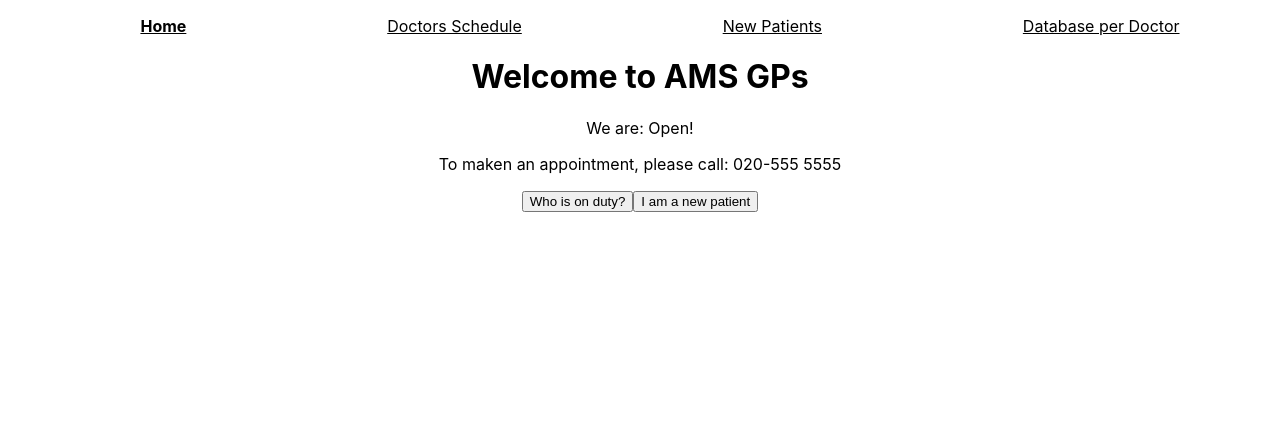
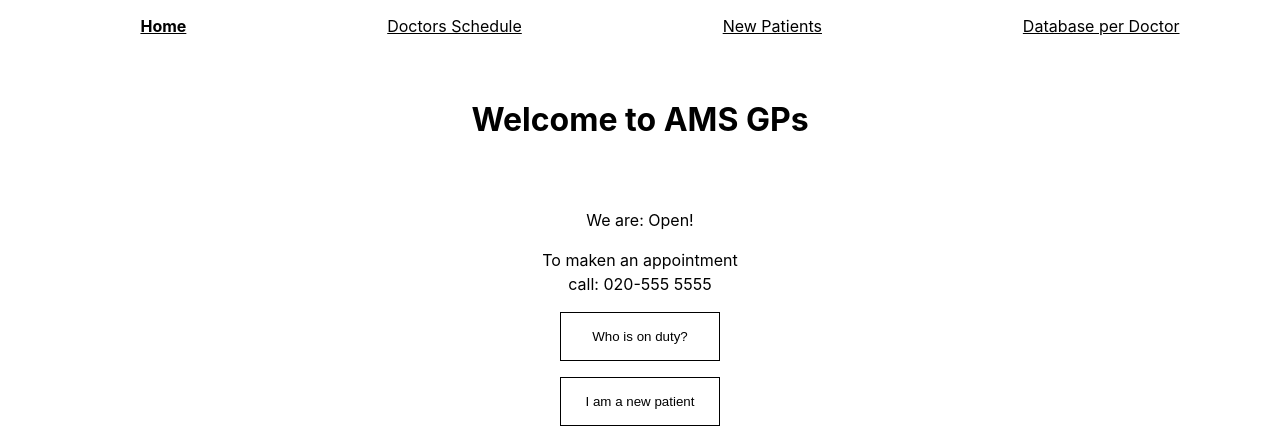
Before and after one commit to Cherfez/practice-assessment-1, a React (Create React App) app: page / in a window 1280 px wide. Shown: the top 444 px of the page. Built offline with nearby package versions, Linux system fonts and the light colour scheme.

Commit message:
finishing up Homepage

```diff
--- /dev/null
+++ b/src/components/HomePage.css
@@ -0,0 +1,21 @@
+h1 {
+  padding: 3rem;
+  margin-top: 1rem;
+}
+
+p {
+  line-height: 1.5rem;
+}
+
+button {
+  display: block;
+  margin: 1rem auto;
+  padding: 1rem;
+  width: 10rem;
+  background: transparent;
+  border: 1px solid black;
+}
+
+.link {
+  text-decoration: none;
+}
--- a/src/components/HomePage.js
+++ b/src/components/HomePage.js
@@ -1,6 +1,7 @@
 import React from "react";
 import { Link } from "react-router-dom";
 import OpeningTimes from "./OpeningTimes";
+import "./HomePage.css";
 
 export default function HomePage() {
   return (
@@ -10,12 +11,15 @@ export default function HomePage() {
         <p>
           We are: <OpeningTimes />
         </p>
-        <p>To maken an appointment, please call: 020-555 5555</p>
+        <p>
+          To maken an appointment <br />
+          call: 020-555 5555
+        </p>
       </div>
-      <Link to="/duty">
+      <Link to="/duty" className="link">
         <button>Who is on duty?</button>
       </Link>
-      <Link to="/signup">
+      <Link to="/signup" className="link">
         <button>I am a new patient</button>
       </Link>
     </div>
```
